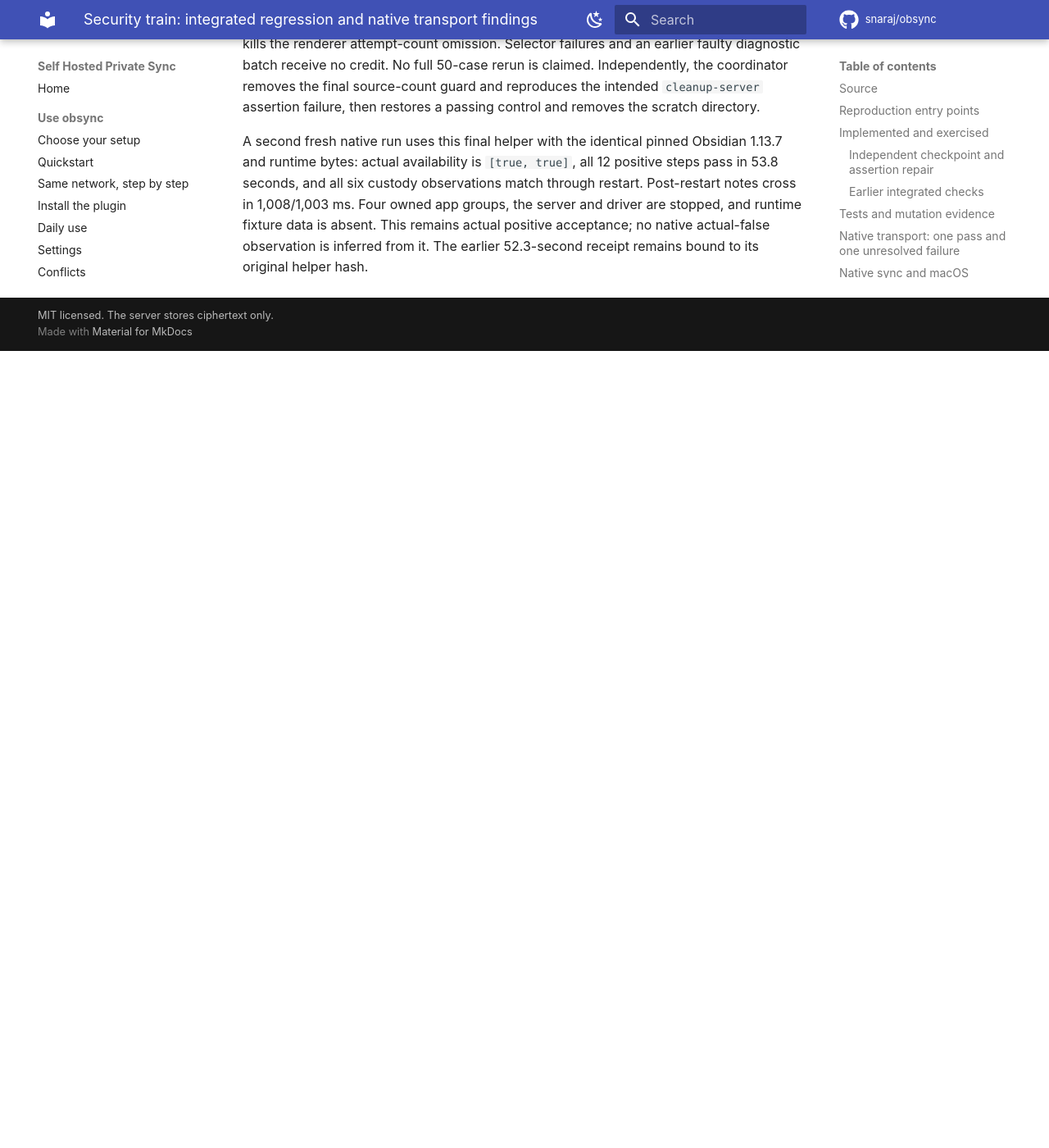
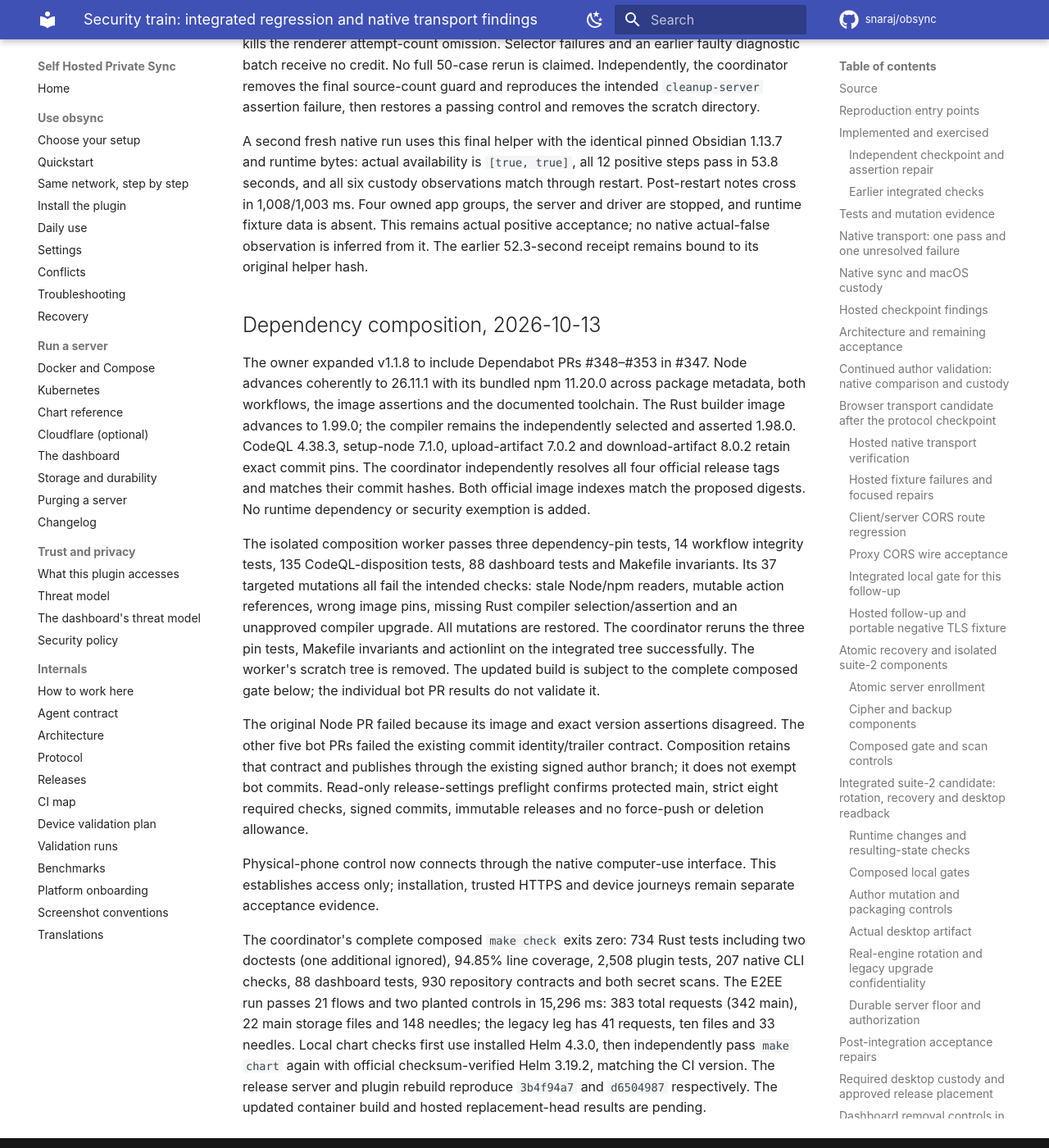
Before and after one commit to snaraj/obsync, an MkDocs documentation site: the page built from docs/validation-runs/2026-10-12-security-train.md, in a window 1280 px wide and 1400 px high, scrolled down 49550 px. Shown: the whole window at 82% size. Built offline with MkDocs 1.6.1 and Material for MkDocs 9.7.7, drawn with Linux system fonts in a browser that asks for light colours; comment, search, counter and statistics services are not loaded; before the commit the page ends 49978 px from its top, so only the background shows below that.

Commit message:
build: compose dependency updates into security 1.1.8
Include the six owner-approved Dependabot updates in the security release.
Align Node 26.11.1 and npm 11.20.0 in every build reader; update the Rust
builder to 1.99.0 while preserving the selected 1.98.0 compiler. Pin CodeQL
4.38.3, setup-node 7.1.0, upload-artifact 7.0.2 and download-artifact 8.0.2
to independently verified official release commits. Record the release scope
and strengthen the existing dependency contract without weakening identity,
security or release gates.

The complete local gate passes: 734 Rust tests, 94.85% line coverage, 2508
plugin tests, 21 E2EE flows and two leak controls, 207 CLI checks, 88 dashboard
tests, 930 contracts and both secret scans. All 37 dependency mutations are
killed and restored. Pinned Helm 3.19.2 chart validation and actionlint pass.
The plugin and release server reproduce their prior hashes. Image builds
pass; runtime smoke, hosted replacement-head and phone acceptance remain
separate evidence and this checkpoint does not claim readiness.

+118/-41 across 16 files.

- GPT-6

```diff
--- a/docs/validation-runs/2026-10-12-security-train.md
+++ b/docs/validation-runs/2026-10-12-security-train.md
@@ -2024,3 +2024,47 @@
 This remains actual positive acceptance; no native actual-false observation
 is inferred from it. The earlier 52.3-second receipt remains bound to its
 original helper hash.
+
+## Dependency composition, 2026-10-13
+
+The owner expanded v1.1.8 to include Dependabot PRs #348–#353 in #347.
+Node advances coherently to 26.11.1 with its bundled npm 11.20.0 across
+package metadata, both workflows, the image assertions and the documented
+toolchain. The Rust builder image advances to 1.99.0; the compiler remains
+the independently selected and asserted 1.98.0. CodeQL 4.38.3, setup-node
+7.1.0, upload-artifact 7.0.2 and download-artifact 8.0.2 retain exact commit
+pins. The coordinator independently resolves all four official release tags
+and matches their commit hashes. Both official image indexes match the
+proposed digests. No runtime dependency or security exemption is added.
+
+The isolated composition worker passes three dependency-pin tests, 14 workflow
+integrity tests, 135 CodeQL-disposition tests, 88 dashboard tests and Makefile
+invariants. Its 37 targeted mutations all fail the intended checks: stale
+Node/npm readers, mutable action references, wrong image pins, missing Rust
+compiler selection/assertion and an unapproved compiler upgrade. All mutations
+are restored. The coordinator reruns the three pin tests, Makefile invariants
+and actionlint on the integrated tree successfully. The worker's scratch tree
+is removed. The updated build is subject to the complete composed gate below;
+the individual bot PR results do not validate it.
+
+The original Node PR failed because its image and exact version assertions
+disagreed. The other five bot PRs failed the existing commit identity/trailer
+contract. Composition retains that contract and publishes through the existing
+signed author branch; it does not exempt bot commits. Read-only release-settings
+preflight confirms protected main, strict eight required checks, signed commits,
+immutable releases and no force-push or deletion allowance.
+
+Physical-phone control now connects through the native computer-use interface.
+This establishes access only; installation, trusted HTTPS and device journeys
+remain separate acceptance evidence.
+
+The coordinator's complete composed `make check` exits zero: 734 Rust tests
+including two doctests (one additional ignored), 94.85% line coverage, 2,508
+plugin tests, 207 native CLI checks, 88 dashboard tests, 930 repository contracts
+and both secret scans. The E2EE run passes 21 flows and two planted controls in
+15,296 ms: 383 total requests (342 main), 22 main storage files and 148 needles;
+the legacy leg has 41 requests, ten files and 33 needles. Local chart checks
+first use installed Helm 4.3.0, then independently pass `make chart` again with
+official checksum-verified Helm 3.19.2, matching the CI version. The release
+server and plugin rebuild reproduce `3b4f94a7` and `d6504987` respectively.
+The updated container build and hosted replacement-head results are pending.
```
Also changed, not shown: AGENTS.md (+1 -1 lines), CHANGELOG.md (+7 -0 lines), docs/ci-map.md (+2 -2 lines), docs/release-trains.md (+12 -2 lines), 11 other files.
